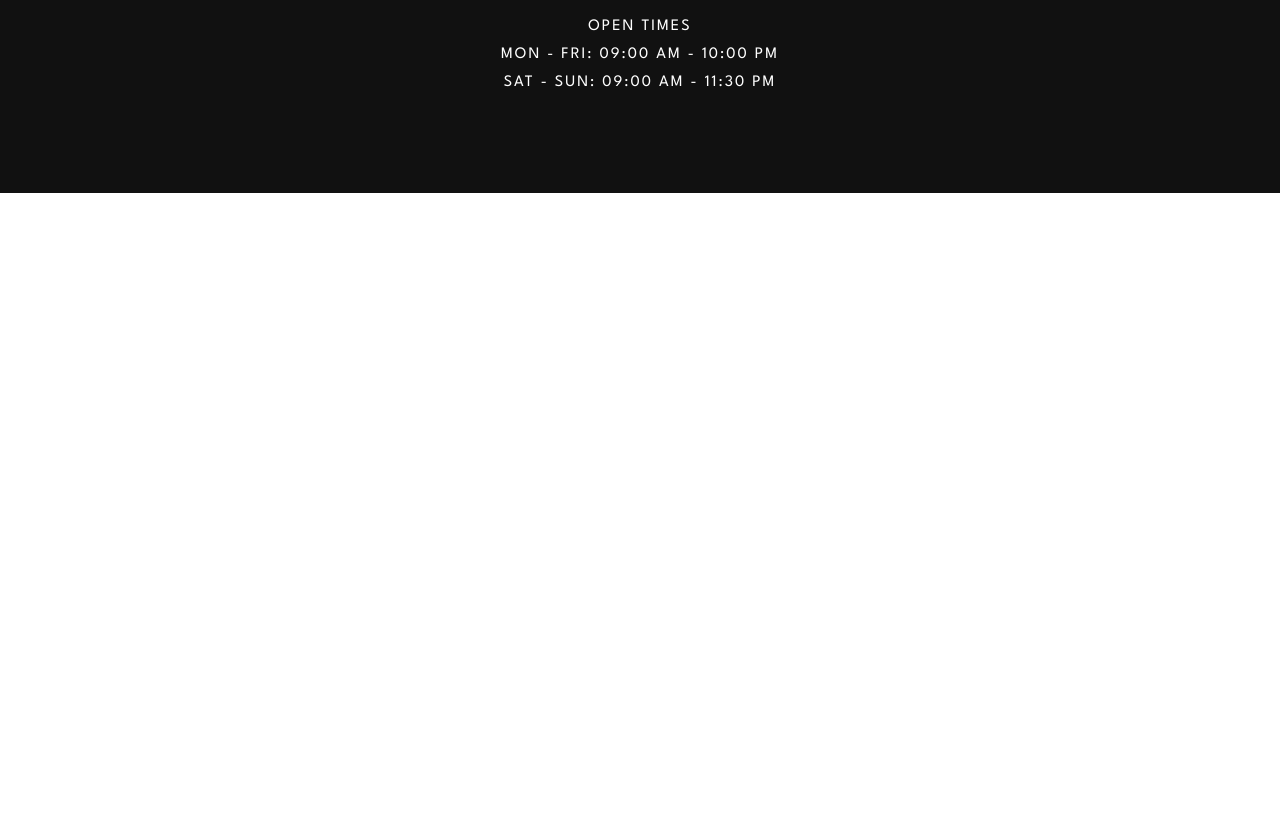
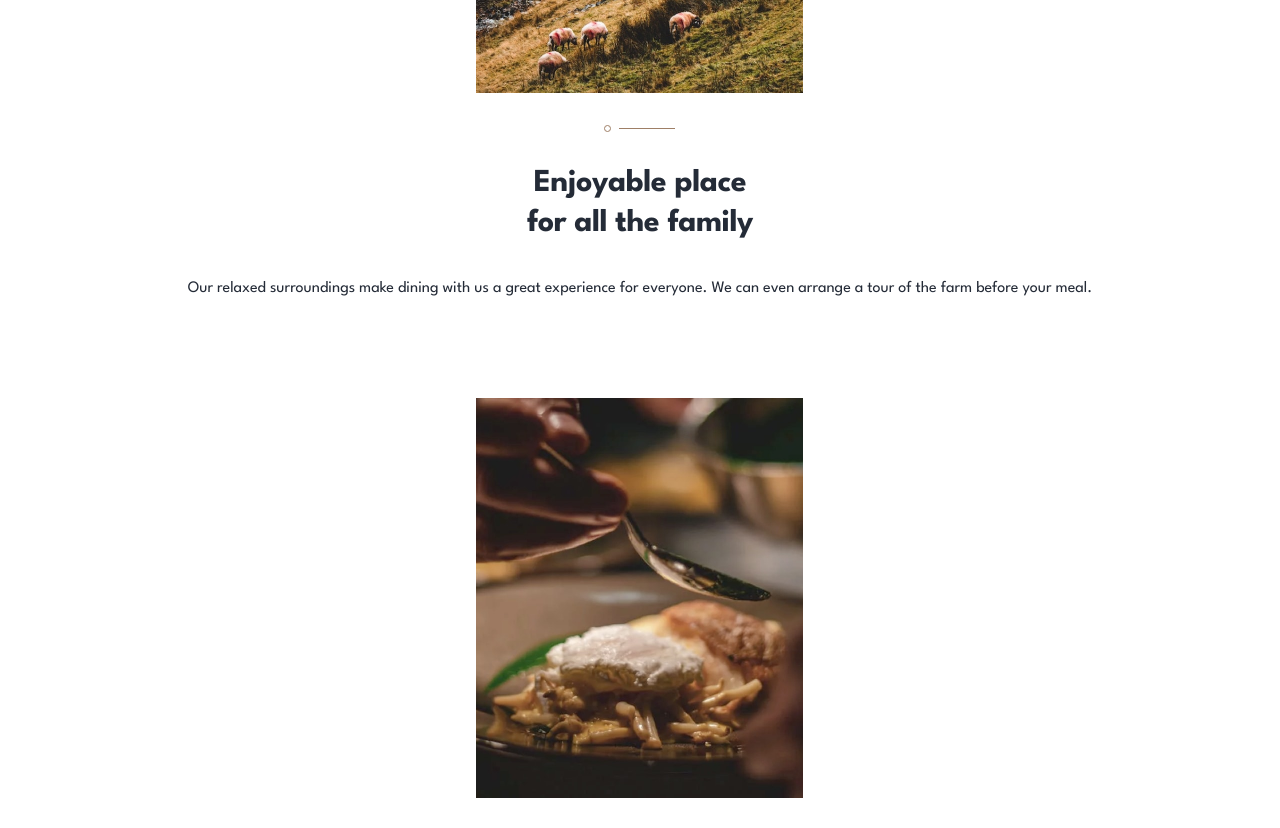
Before and after one commit to LucasS-Goncalves/dine-restaurant-website, an Angular app: page / in a window 1280 px wide. Shown: the part 1960-2788 px from the top of the page. Before the commit the page ends 2153 px from the top, so only its background shows below. Built offline with nearby package versions, Linux system fonts and the light colour scheme.

Commit message:
changing main folder to homepage folder and working on benefits section

```diff
--- a/src/app/app.component.html
+++ b/src/app/app.component.html
@@ -1,2 +1,2 @@
-<app-main></app-main>
+<app-homepage></app-homepage>
 <app-footer></app-footer>
--- a/src/app/app.module.ts
+++ b/src/app/app.module.ts
@@ -3,13 +3,13 @@ import { BrowserModule } from '@angular/platform-browser';
 
 import { AppRoutingModule } from './app-routing.module';
 import { AppComponent } from './app.component';
-import { MainComponent } from './components/main/main.component';
+import { HomepageComponent } from './components/homepage/homepage.component';
 import { FooterComponent } from './components/footer/footer.component';
 
 @NgModule({
   declarations: [
     AppComponent,
-    MainComponent,
+    HomepageComponent,
     FooterComponent
   ],
   imports: [
--- /dev/null
+++ b/src/app/components/homepage/homepage.component.html
@@ -0,0 +1,37 @@
+<header class="header">
+  <picture>
+    <source media="(max-width: 767px)" srcset="../../../assets/images/homepage/hero-bg-mobile@2x.jpg">
+    <source media="(max-width: 1439px)" srcset="../../../assets/images/homepage/hero-bg-tablet@2x.jpg">
+    <source media="(min-width: 1440px)" srcset="../../../assets/images/homepage/hero-bg-desktop@2x.jpg">
+    <img class="food" alt="" src="../../../assets/images/homepage/hero-bg-mobile@2x.jpg">
+  </picture>
+  <article class="headerContent">
+    <h1><img class="logo" src="../../../assets/images/logo.svg" alt="logo"></h1>
+    <h2>
+      Exquisite dining <br>
+      since 1989
+    </h2>
+    <p>
+      Experience our seasonal menu in beautiful country surroundings. Eat the freshest produce from the comfort of our farmhouse.
+    </p>
+    <button class="book_dark">
+        BOOK A TABLE
+    </button>
+  </article>
+</header>
+<main>
+  <section class="benefits">
+    <article class="benefit">
+      <img src="../../../assets/images/homepage/enjoyable-place-mobile@2x.jpg" alt="">
+      <svg xmlns="http://www.w3.org/2000/svg" width="71" height="7"><g fill="none" fill-rule="evenodd"><path fill="#9E7F66" d="M15 3h56v1H15z"/><circle cx="3.5" cy="3.5" r="3" stroke="#9E7F66"/></g></svg>
+      <h3>Enjoyable place <br> for all the family</h3>
+      <p>Our relaxed surroundings make dining with us a great experience for everyone. We can even arrange a tour of the farm before your meal.</p>
+    </article>
+    <article class="benefit">
+      <img src="../../../assets/images/homepage/locally-sourced-mobile@2x.jpg" alt="">
+      <svg xmlns="http://www.w3.org/2000/svg" width="71" height="7"><g fill="none" fill-rule="evenodd"><path fill="#9E7F66" d="M15 3h56v1H15z"/><circle cx="3.5" cy="3.5" r="3" stroke="#9E7F66"/></g></svg>
+      <h3>The most locally <br> sourced food</h3>
+      <p>All our ingredients come directly from our farm or local fishery. So you can be sure that you’re eating the freshest, most sustainable food.</p>
+    </article>
+  </section>
+</main>
--- /dev/null
+++ b/src/app/components/homepage/styles/benefits.css
@@ -0,0 +1,35 @@
+.benefits{
+  width: 100%;
+  display: flex;
+  flex-direction: column;
+  align-items: center;
+  justify-content: center;
+  gap: 6rem;
+}
+
+.benefit{
+  display: flex;
+  flex-direction: column;
+  align-items: center;
+  gap: 2rem;
+  text-align: center;
+}
+
+.benefit img{
+  width: 327px;
+  height: 400px;
+}
+
+.benefit h3{
+  color: var(--ebony-clay);
+  font-size: 2rem;
+  font-weight: 800;
+  line-height: 40px;
+  letter-spacing: -.4px;
+}
+
+.benefit p{
+  color: var(--ebony-clay);
+  font-size: 1rem;
+  line-height: 26px;
+}
--- a/src/app/components/main/main.component.css
+++ b/src/app/components/homepage/styles/header.css
@@ -4,6 +4,7 @@
 }
 
 .food{
+  display: block;
   width: 100%;
 }
 
--- a/src/app/components/main/main.component.html
+++ /dev/null
@@ -1,22 +0,0 @@
-<header class="header">
-  <picture>
-    <source media="(max-width: 767px)" srcset="../../../assets/images/homepage/hero-bg-mobile@2x.jpg">
-    <source media="(max-width: 1439px)" srcset="../../../assets/images/homepage/hero-bg-tablet@2x.jpg">
-    <source media="(min-width: 1440px)" srcset="../../../assets/images/homepage/hero-bg-desktop@2x.jpg">
-    <img class="food" alt="" src="../../../assets/images/homepage/hero-bg-mobile@2x.jpg">
-  </picture>
-  <article class="headerContent">
-    <h1><img class="logo" src="../../../assets/images/logo.svg" alt="logo"></h1>
-    <h2>
-      Exquisite dining <br>
-      since 1989
-    </h2>
-    <p>
-      Experience our seasonal menu in beautiful country surroundings. Eat the freshest produce from the comfort of our farmhouse.
-    </p>
-    <button class="book_dark">
-        BOOK A TABLE
-    </button>
-  </article>
-
-</header>
```
Also changed, not shown: src/app/components/homepage/homepage.component.ts (added, +10 -0 lines), src/app/components/main/main.component.ts (deleted, +0 -10 lines), 2 other files (tests, documents, lock files or other folders).
